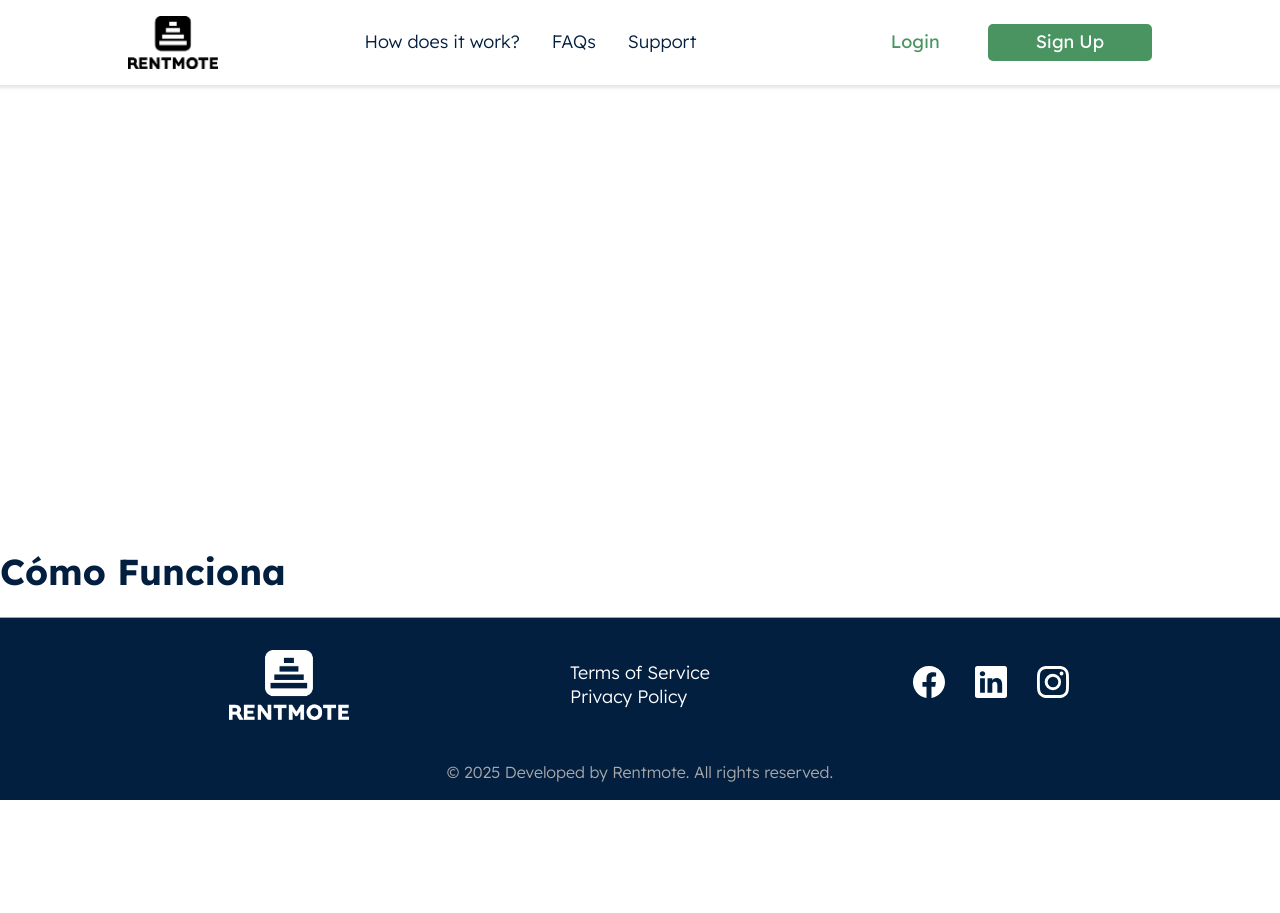
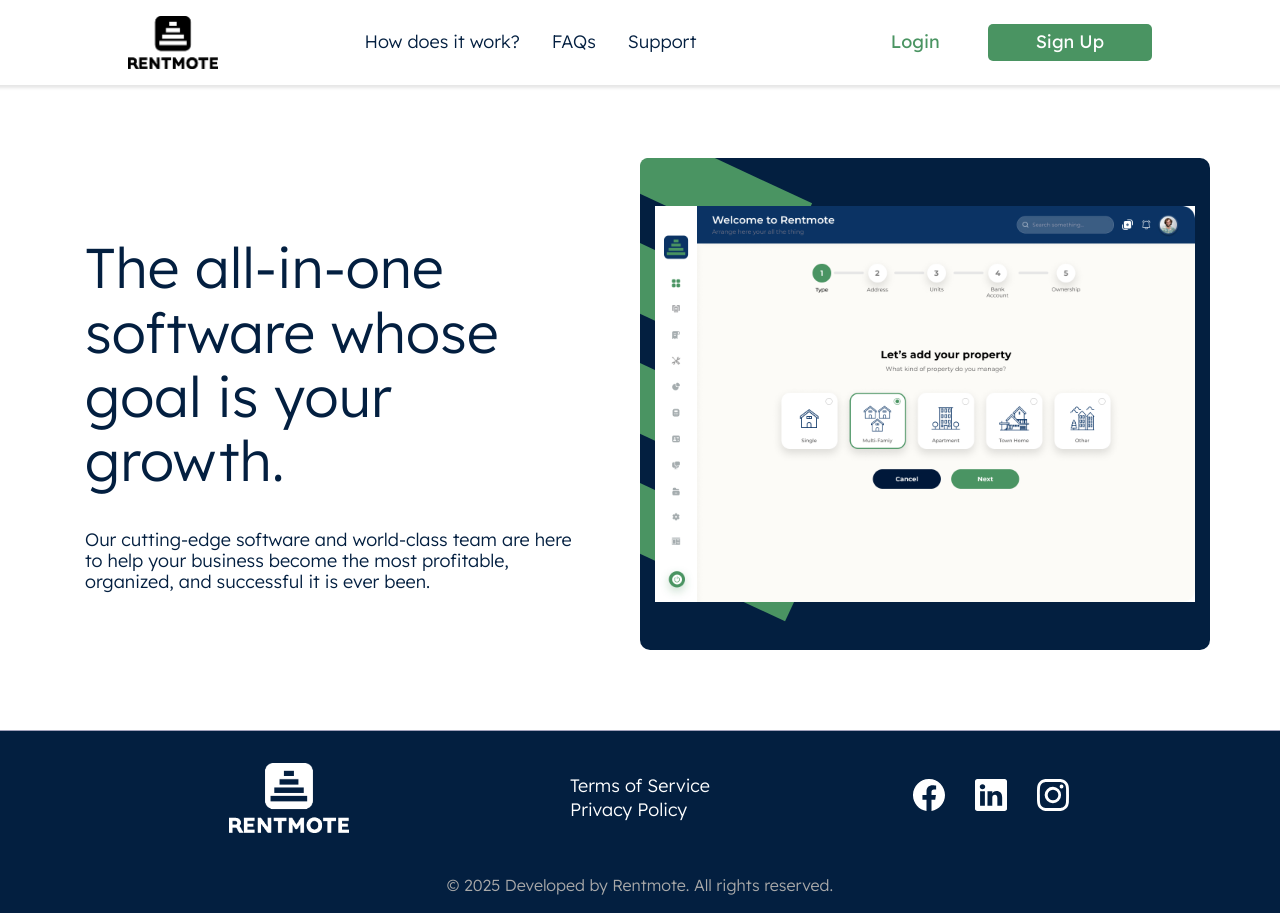
Before and after one commit to jglopezre/rentmote-landing, a Gatsby site: page /howItWorks in a window 1280 px wide. Before the commit the page ends 800 px from the top, so only its background shows below. Built offline with nearby package versions, Linux system fonts and the light colour scheme; Gatsby itself is replaced by a stand-in of ours.

Commit message:
feat  HowItWorks page modified
- ExperienceSection added
- AniamtedPicturePresenter component Added

January 30, 2025

```diff
--- /dev/null
+++ b/src/components/AnimatedPicturePresenter.tsx
@@ -0,0 +1,58 @@
+import React, { useEffect } from 'react';
+import { graphql, useStaticQuery } from 'gatsby';
+import { motion, useCycle } from 'framer-motion';
+import styled from 'styled-components';
+import { GatsbyImage, getImage } from 'gatsby-plugin-image';
+
+const PictureWrapper = styled(motion.div)`
+  display: grid;
+  place-items: center;
+`;
+
+const INTERVAL_DELAY = 4000;
+
+export const AnimatedPicturePresenter: React.FC = () => {
+  const data = useStaticQuery(graphql`
+    query AnimatedPicturePresenter {
+      allFile(filter: {name: {regex: "/-screenshot-experience$/"}}) {
+        nodes {
+          id
+          name
+          childImageSharp {
+            gatsbyImageData(placeholder: TRACED_SVG, height: 480)
+          }
+        }
+      }
+    }
+  `);
+  const gatsbyImages = data.allFile.nodes;
+
+  const [gImage, cycleImage] = useCycle(...gatsbyImages);
+
+  const imageSrc = getImage(gImage);
+
+  useEffect(() => {
+    const interval = setInterval(() => {
+        cycleImage()
+      },
+      INTERVAL_DELAY
+    );
+
+    return () => clearInterval(interval);
+  }, []);
+
+  return (
+    <PictureWrapper
+      key={gImage.id}
+      initial={{ opacity: 0, y: -40 }}
+      animate={{ opacity: 1, y: 0 }}
+      exit={{ opacity: 0, y: 40 }}
+      transition={{ duration: 0.5 }}
+    >
+      <GatsbyImage
+        image={imageSrc!!}
+        alt={gImage.name}
+      />
+    </PictureWrapper>
+  )
+}
--- a/src/pages/howItWorks.tsx
+++ b/src/pages/howItWorks.tsx
@@ -2,12 +2,13 @@
 import { HeadFC, PageProps } from 'gatsby';
 import { Seo } from '@/components/Seo';
 import Layout from '@/components/Layout';
+import { ExperienceSection } from '@/sections';
 
 const HowItWorksPage: React.FC<PageProps> = () => {
 
   return (
     <Layout>
-      <h1>Cómo Funciona</h1>
+      <ExperienceSection />
     </Layout>
   )
 }
--- /dev/null
+++ b/src/sections/ExperienceSection.tsx
@@ -0,0 +1,71 @@
+import { AnimatedPicturePresenter } from '@/components/AnimatedPicturePresenter';
+import React from 'react';
+import { Col, Container, Row, useScreenClass } from 'react-grid-system';
+import styled from 'styled-components';
+
+const StyledSectionWrapper = styled(Container)`
+  padding-top: ${({ theme }) => theme.spacing.section};
+  padding-bottom: ${({ theme }) => theme.spacing.section};
+
+`;
+
+const ContentTextContainer = styled(Col)<{$breakpoint: string}>`
+  display: grid;
+  place-items: center;
+  & div {
+    padding-right: ${({ $breakpoint }) => $breakpoint === 'xs' || $breakpoint === 'md' ? 'inherit' : '3rem'};
+  }
+`;
+
+const AnimatedImageContainer = styled(Col)`
+  background-color: ${({ theme }) => theme.colors.primary1};
+  padding-top: 3rem;
+  padding-bottom: 3rem;
+  border-radius: ${({ theme }) => theme.border.radius.base};
+  position: relative;
+`;
+
+const BarsContainer = styled.div`
+  position: absolute;
+  top: 0;
+  right: 0;
+  width: 100%;
+  height: 100%;
+  overflow: hidden;
+  border-radius: 8px;
+`;
+const RotatedBar = styled.div`
+  width: 35%;
+  height: 13%;
+  margin-left: -2rem;
+  background-color: ${({ theme }) => theme.colors.primary2};
+  margin-bottom: 3.5rem;
+  transform: rotate(25deg);
+`;
+
+export const ExperienceSection: React.FC = () => {
+  const breakpoint = useScreenClass();
+
+  return (
+    <StyledSectionWrapper component="section">
+      <Row>
+        <ContentTextContainer xs={12} lg={6} $breakpoint={breakpoint}>
+          <div>
+            <h1>The all-in-one software whose goal is your growth.</h1>
+            <p>Our cutting-edge software and world-class team are here to help your business become the most profitable, organized, and successful it is ever been.</p>
+          </div>
+        </ContentTextContainer>
+        <AnimatedImageContainer xs={12} lg={6}>
+          <BarsContainer>
+            {
+              Array.from({ length: 4 }).map((_, index) => (
+                <RotatedBar />
+              ))
+            }
+          </BarsContainer>
+          <AnimatedPicturePresenter />
+        </AnimatedImageContainer>
+      </Row>
+    </StyledSectionWrapper>
+  );
+}
--- a/src/sections/SupportSection.tsx
+++ b/src/sections/SupportSection.tsx
@@ -1,10 +1,12 @@
+import React, { forwardRef } from 'react';
+import { graphql, useStaticQuery } from 'gatsby';
+import { Col, Container, Row, RowProps, useScreenClass } from 'react-grid-system';
+import styled from 'styled-components';
+import { Variants, motion } from 'framer-motion'
 import { MiniCard } from '@/components';
 import { useUserLanguage } from '@/customHooks';
-import { graphql, useStaticQuery } from 'gatsby';
-import React from 'react';
-import { Col, Container, Row } from 'react-grid-system';
-import styled from 'styled-components';
 
+// Styled Components
 const StyledSectionWrapper = styled(Container)`
   margin-bottom: 8rem;
 `;
@@ -30,11 +32,49 @@
   }
 `;
 
-const CardContainer = styled(Col)`
+const CardsRow = styled(motion.div)<{$breakpoint: string}>`
+  background: linear-gradient(${({ theme }) => theme.colors.light2}, ${({ theme }) => theme.colors.light} );
+  padding-top: 3rem;
+  border-radius: ${({ theme }) => theme.border.radius.base};
+  display: flex;
+  flex-wrap: wrap;
+  justify-content: center;
+  align-items: center;
+  gap: 64px;
+`;
+
+const CardContainer = styled(motion.div)`
   display: flex;
   align-items: center;
   justify-content: center;
 `;
+
+// Motion properties for animation
+const cardVariants: Variants = {
+  offscreen: {
+    y: -70,
+    opacity: 0,
+  },
+  onscreen: {
+    y: 0,
+    opacity: 1,
+  }
+};
+
+const containerVariants: Variants = {
+  offscreen: { opacity: 1 },
+  onscreen: {
+    transition: {
+      staggerChildren: 0.5,
+      type: 'spring', // Tipo de transición
+      stiffness: 100, // Rigidez del resorte
+      damping: 20, // Amortiguación
+      delay: 0.2, // Retraso inicial
+    }
+  }
+};
+
+
 
 export const SupportSection: React.FC = () => {
   const data = useStaticQuery(graphql`
@@ -75,12 +115,7 @@
     }
   `);
 
-  const CardsRow = styled(Row)`
-    background: linear-gradient(${({ theme }) => theme.colors.light2}, ${({ theme }) => theme.colors.light} );
-    padding-top: 3rem;
-    border-radius: ${({ theme }) => theme.border.radius.base};
-
-  `
+  const breakpoint = useScreenClass();
 
   const userLanguage = useUserLanguage();
 
@@ -98,14 +133,23 @@
           </div>
         </StyledTextCol>
       </Row>
-      <CardsRow>
+
+      <CardsRow
+        initial="offscreen"
+        whileInView="onscreen"
+        viewport={{ once: true, amount: 0.2 }}
+        variants={containerVariants}
+        $breakpoint={breakpoint}
+      >
         {
           cards.map((card) => {
             const gatsbyImage = images.find((image: any) => image.name === card.image)
             return (
-              <CardContainer xs={4}>
+              <CardContainer
+                key={gatsbyImage.id}
+                variants={cardVariants}
+              >
                 <MiniCard
-                  key={gatsbyImage.id}
                   title={card.title}
                   description={card.description}
                   imageSrc={gatsbyImage}
--- a/src/sections/index.ts
+++ b/src/sections/index.ts
@@ -9,3 +9,4 @@
 export * from './FaqsSection';
 export * from './LegalDocumentSection';
 export * from './SupportSection';
+export * from './ExperienceSection';
--- a/src/styles/globalStyles.ts
+++ b/src/styles/globalStyles.ts
@@ -9,9 +9,15 @@
     font-size: ${({ theme }) => theme.typography.fontSize.base};
   }
 
-  h1, h2, h3, h4, h5, h6 {
+  h1 {
     font-family: Lexend, Arial, sans-serif;
-    font-weight: ${({ theme }) => theme.typography.fontWeight.bold};;
+    font-weight: ${({ theme }) => theme.typography.fontWeight.regular};
+    font-size: 3.5rem;
+  }
+
+  h2, h3, h4, h5, h6 {
+    font-family: Lexend, Arial, sans-serif;
+    font-weight: ${({ theme }) => theme.typography.fontWeight.bold};
   }
 
   p, span {
--- a/src/styles/theme.ts
+++ b/src/styles/theme.ts
@@ -30,6 +30,7 @@
     lg: '24px',
     xl: '32px',
     xxl: '48px',
+    section: '5rem',
   },
   typography: {
     fontSize: {
@@ -41,6 +42,8 @@
       a5: '1.2rem',
       s6: '1rem',
       s7: '0.7rem',
+      title: '3.5rem',
+      bigTitle: '4.5rem',
     },
     fontWeight: {
       regular: 300,
```
Also changed, not shown: src/images/Contract List.jpg (added), src/images/Estate Grid View.png (added), src/images/rentmote-Add-Owner-application-screenshot-experience.png (added), src/images/rentmote-Add-Property-application-screenshot-experience.jpg (added), src/images/rentmote-Add-Tanent-application-screenshot-experience.png (added), src/images/rentmote-Home-application-screenshot-experience.png (added), src/images/rentmote-Payments-application-screenshot-experience.png (added).
